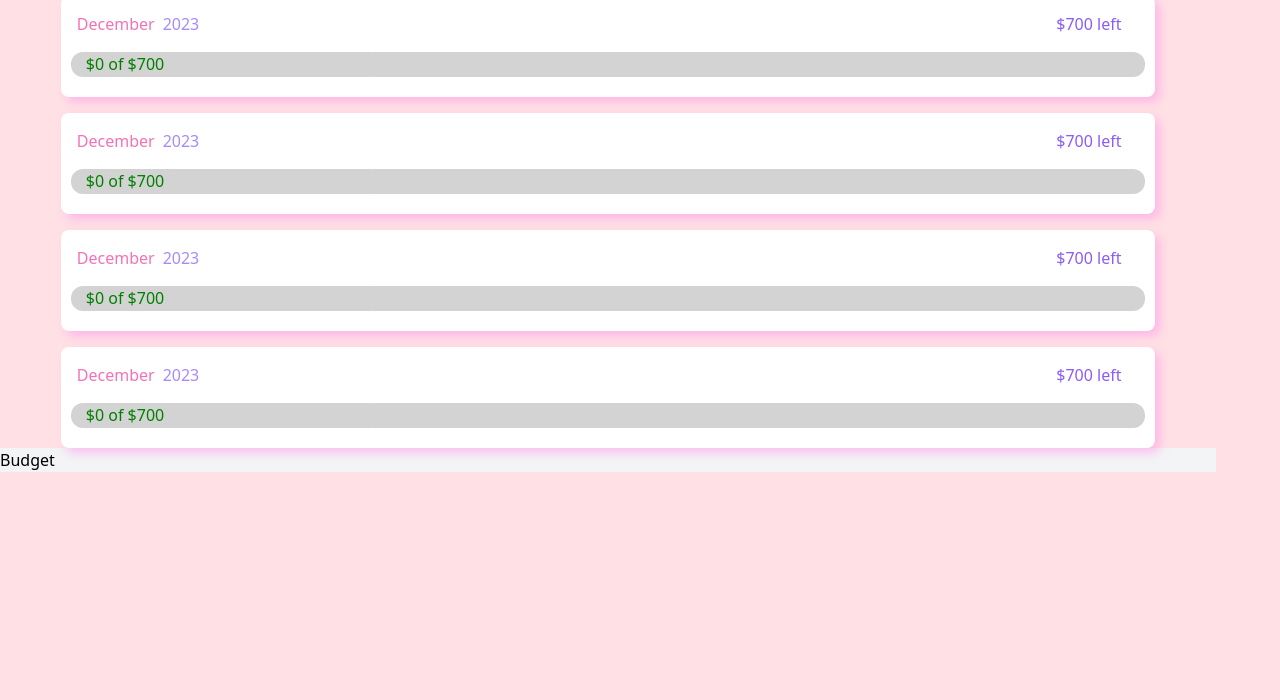
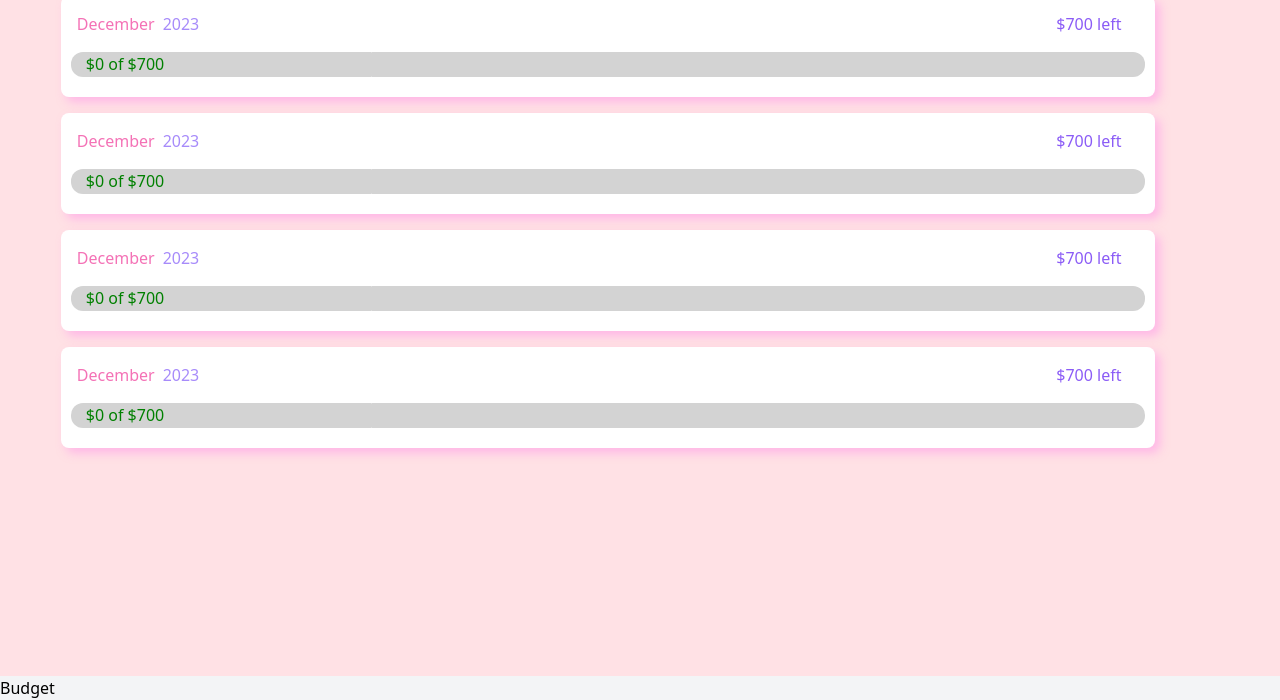
Before and after one commit to raquelindia/budgeting-tool, a plain HTML site: page index.html in a window 1280 px wide. Shown: the part 100-800 px from the top of the page. Drawn offline with nearby package versions, Linux system fonts and the light colour scheme; some packages are replaced by stand-ins of ours.

Commit message:
made nav stuck to the bottom

```diff
--- a/index-styles.css
+++ b/index-styles.css
@@ -0,0 +1,5 @@
+#nav-file {
+    bottom: 0;
+    position: fixed;
+    width: 100%;
+}
--- a/index.html
+++ b/index.html
@@ -19,7 +19,7 @@
 
             <div ng-view></div>
             <!-- make the nav stuck to the bottom -->
-            <nav class="bg-gray-100 "><div ng-include="'nav.html'"></div></nav>
+            <nav id="nav-file" class="bg-gray-100 "><div ng-include="'nav.html'"></div></nav>
         </div>
         <script>
             const link = document.createElement('link');
```
